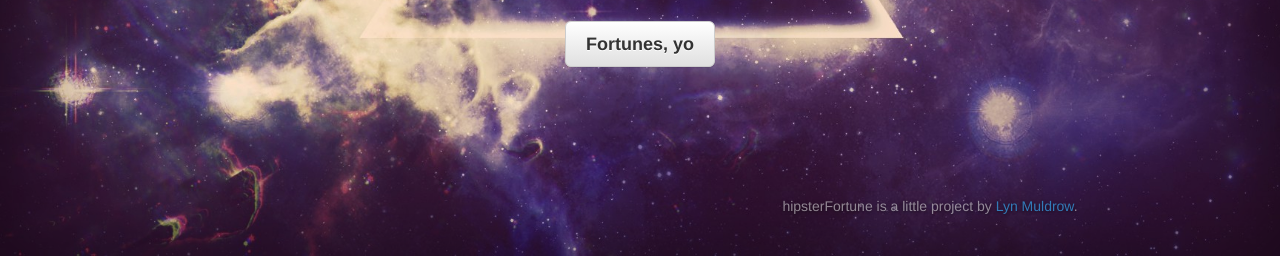
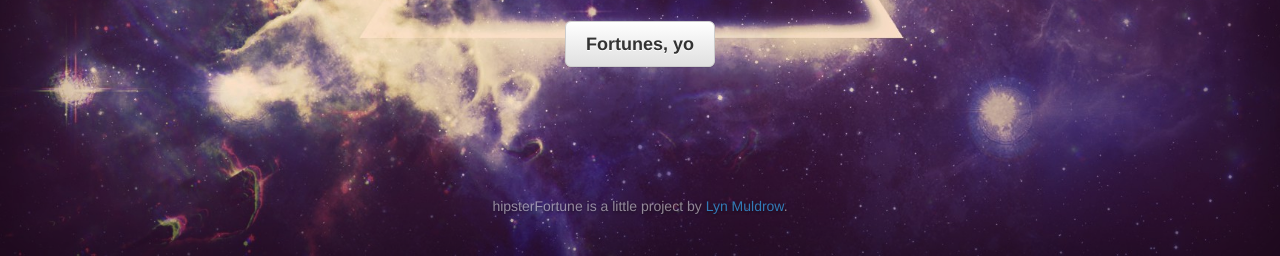
Before and after one commit to lynmuldrow/hipsterFortune, a PHP site: page / in a window 1280 px wide. Shown: the part 544-800 px from the top of the page. Run offline with PHP 8.4, Linux system fonts and the light colour scheme; some libraries are stand-ins or nearby versions.

Commit message:
another responsive fix

```diff
--- a/style.css
+++ b/style.css
@@ -33,14 +33,11 @@ body {
   color: #000;
   text-align: center;
   text-shadow: 0 1px 3px rgba(0,0,0,.5);
-  background: url("images/bg.jpg") no-repeat;
+  background: url("images/bg.jpg") no-repeat center center fixed;
   background-size: cover;
-  background-attachment: fixed;
-  background-position: center center;
   -webkit-background-size: cover;
   -moz-background-size: cover;
   -o-background-size: cover;
-  overflow: hidden;
 }
 
 
@@ -178,6 +175,6 @@ body {
   .masthead,
   .mastfoot,
   .cover-container {
-    width: 700px;
+    width: 100%;
   }
 }
```
